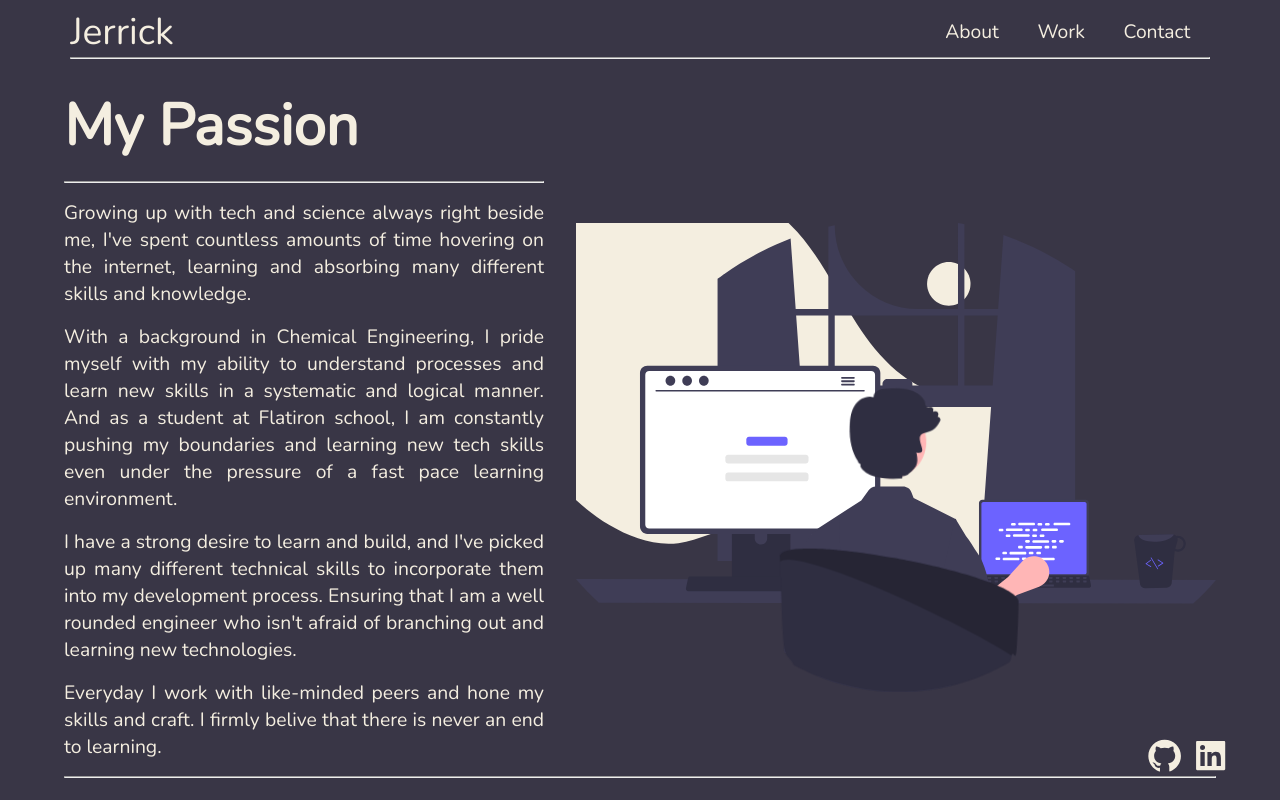
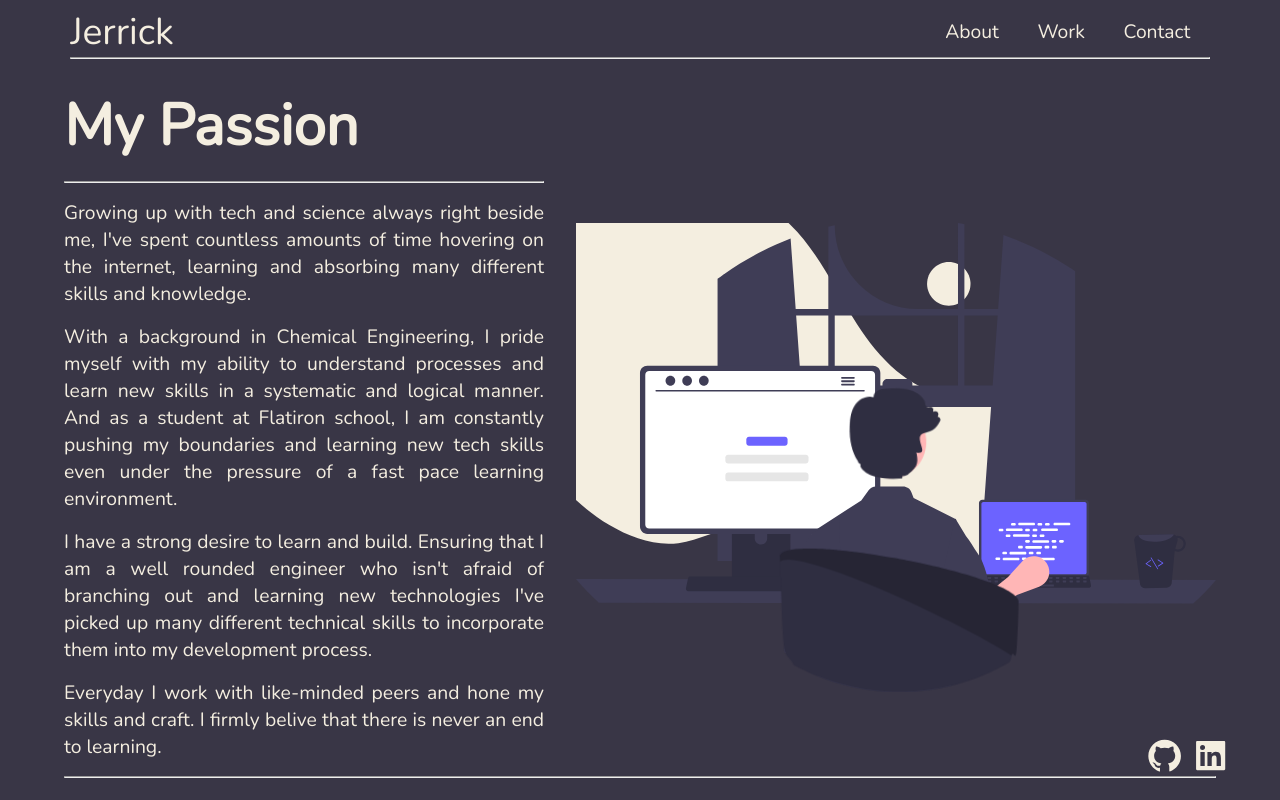
Before and after one commit to Jerricke/my-portfolio2.0, a React (Vite) app: page /about in a window 1280 px wide. Shown: the top 800 px of the page. Built offline with nearby package versions, Linux system fonts and the light colour scheme.

Commit message:
about update, minor

```diff
--- a/src/components/About_Main/About_Main.jsx
+++ b/src/components/About_Main/About_Main.jsx
@@ -46,10 +46,10 @@ export default function AboutMain() {
             animate={animation}
             transition={{ type: 'spring', delay: 0.8 }}
           >
-            I have a strong desire to learn and build, and I&apos;ve picked up
-            many different technical skills to incorporate them into my
-            development process. Ensuring that I am a well rounded engineer who
-            isn't afraid of branching out and learning new technologies.
+            I have a strong desire to learn and build. Ensuring that I am a well
+            rounded engineer who isn&apos;t afraid of branching out and learning
+            new technologies I&apos;ve picked up many different technical skills
+            to incorporate them into my development process.
           </motion.p>
           <motion.p
             initial={initial}
```
